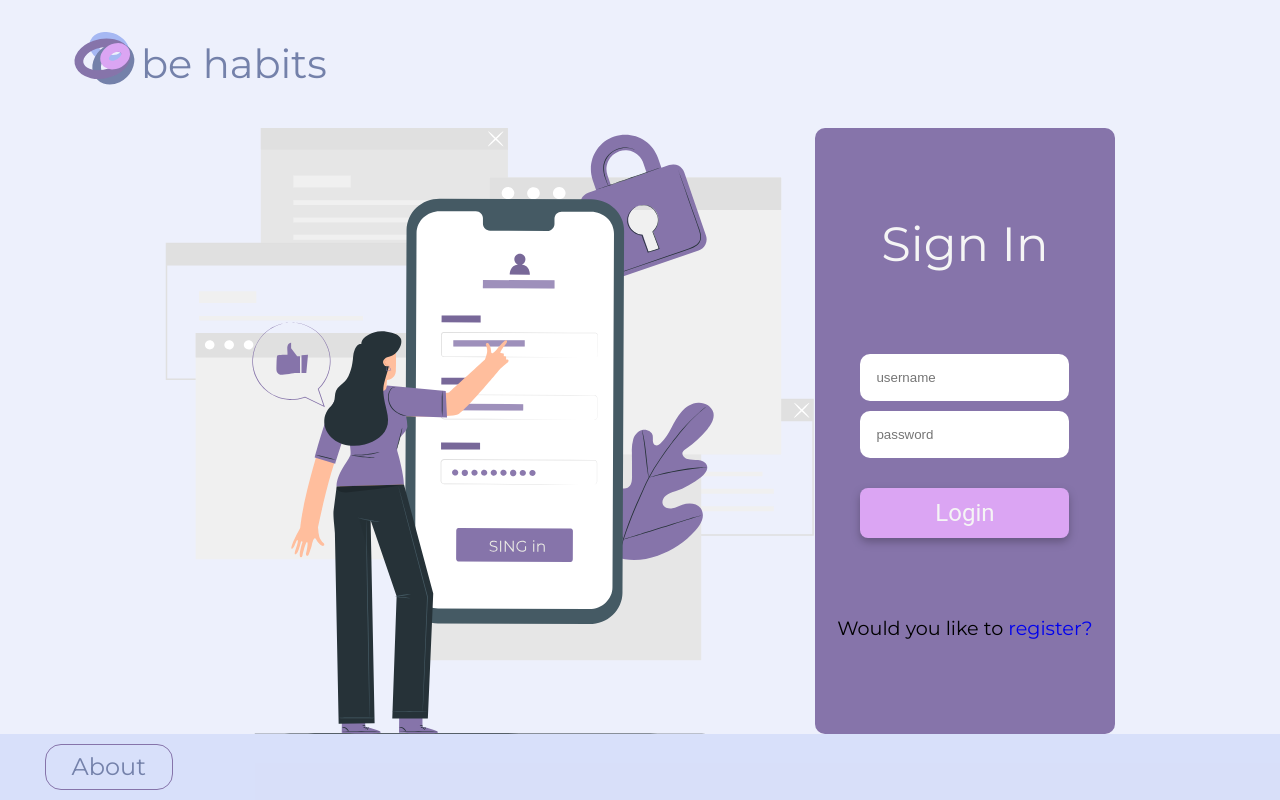
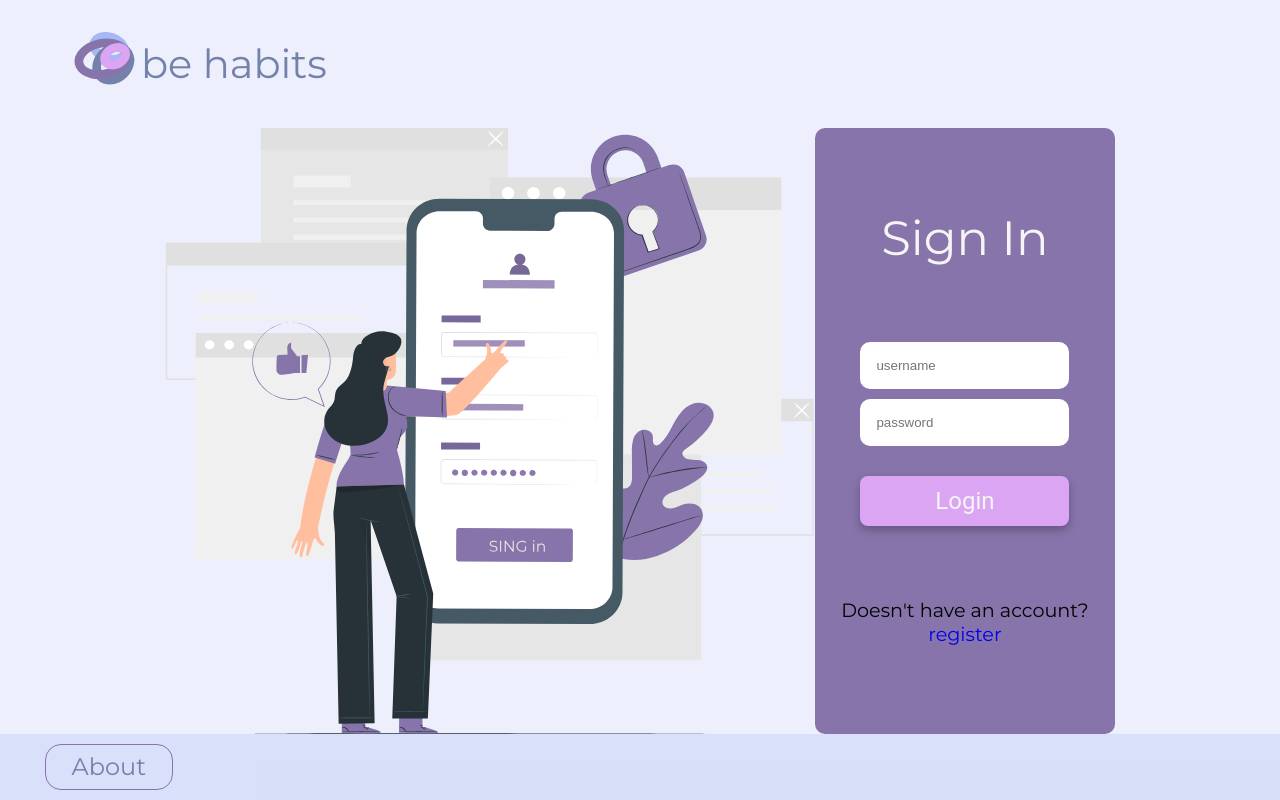
Before and after one commit to nicole-malaquias/kindnes, a React (Create React App) app: page /login in a window 1280 px wide. Built offline with nearby package versions, Linux system fonts and the light colour scheme.

Commit message:
feat: redirect to dashboard when user is logged in

```diff
--- a/src/components/FormLogin/index.js
+++ b/src/components/FormLogin/index.js
@@ -9,9 +9,17 @@ import Button from "../../components/Button";
 import { Container } from "./styles";
 import Input from "../../components/Input";
 import { Link } from "react-router-dom";
+import { useEffect } from "react";
 
 const FormLogin = () => {
   const history = useHistory();
+  const token = localStorage.getItem("@gestao:token") || "";
+
+  useEffect(() => {
+    if (token) {
+      history.push("/dashboard");
+    }
+  }, []);
 
   const schema = yup.object().shape({
     username: yup
@@ -81,7 +89,7 @@ const FormLogin = () => {
         </Button>
       </form>
       <p>
-        Would you like to <Link to="/register">register?</Link>
+        Doesn't have an account?<Link to="/register"> register</Link>
       </p>
     </Container>
   );
```
